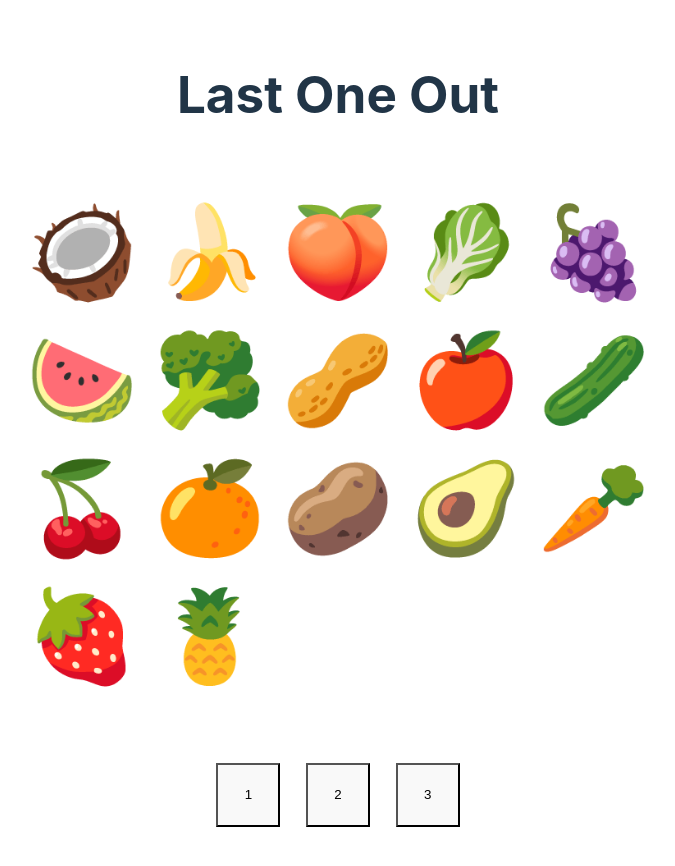
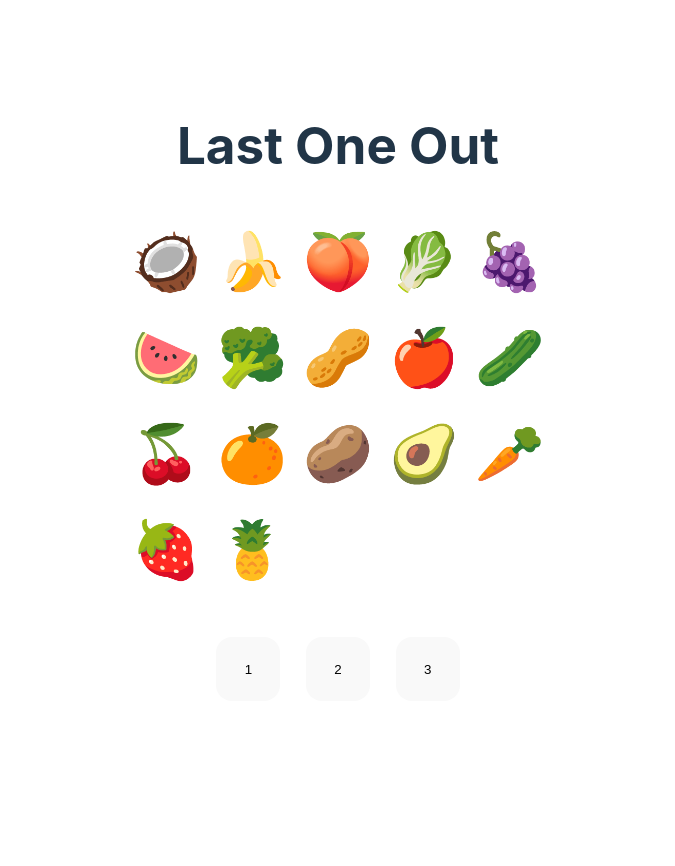
Before and after one commit to caryfuk/last-one-out, a React (Vite) app: page / in a window 1280 px wide. Shown: the top 866 px of the page, without its empty margins (302-977 px from the left). After the commit the page ends 800 px from the top, so only its background shows below. Built offline with nearby package versions, Linux system fonts and the light colour scheme.

Commit message:
improve styling a bit

```diff
--- a/src/components/Controls.module.css
+++ b/src/components/Controls.module.css
@@ -3,13 +3,23 @@
   flex-flow: row nowrap;
   align-items: center;
   justify-content: center;
-  margin: 1vw;
+  margin: 1rem;
   position: relative;
 }
 
 .root button {
   margin: 0 1vw;
-  width: 5vw;
-  height: 5vw;
+  width: 4rem;
+  height: 4rem;
   cursor: pointer;
+  border-radius: 1rem;
+  border: 0;
 }
+
+.root button:hover {
+  background-color: #888;
+}
+
+.root button:active {
+  background-color: #000;
+}
--- a/src/components/Desk.module.css
+++ b/src/components/Desk.module.css
@@ -2,14 +2,13 @@
   display: grid;
   grid-template-columns: repeat(5, 1fr);
   grid-template-rows: repeat(4, 1fr);
-  line-height: 10vw;
-  font-size: 7vw;
-  margin: 5vw;
-  width: 50vw;
-  height: 40vw;
+  line-height: 10vh;
+  font-size: 7vh;
+  margin: 5vh;
   position: relative;
 }
 
 .root div {
   user-select: none;
+  margin: 1vh;
 }
```
